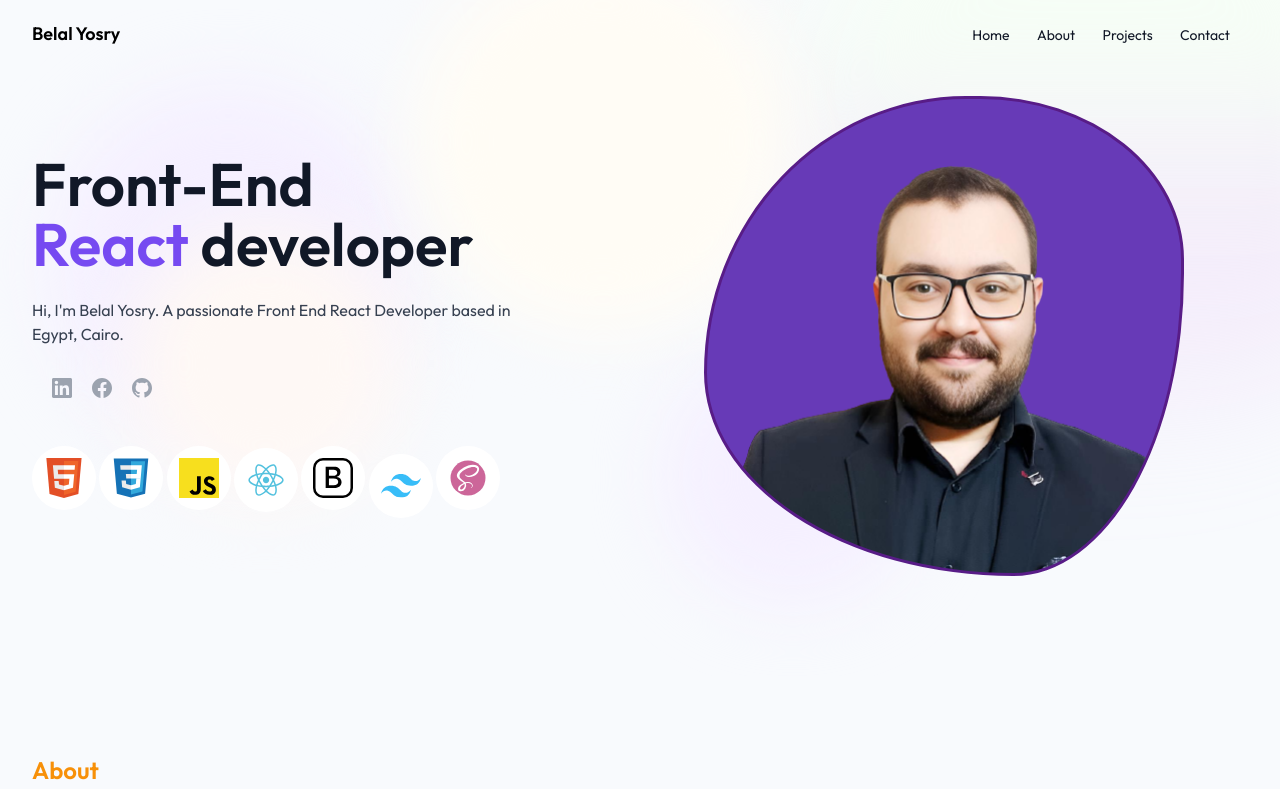
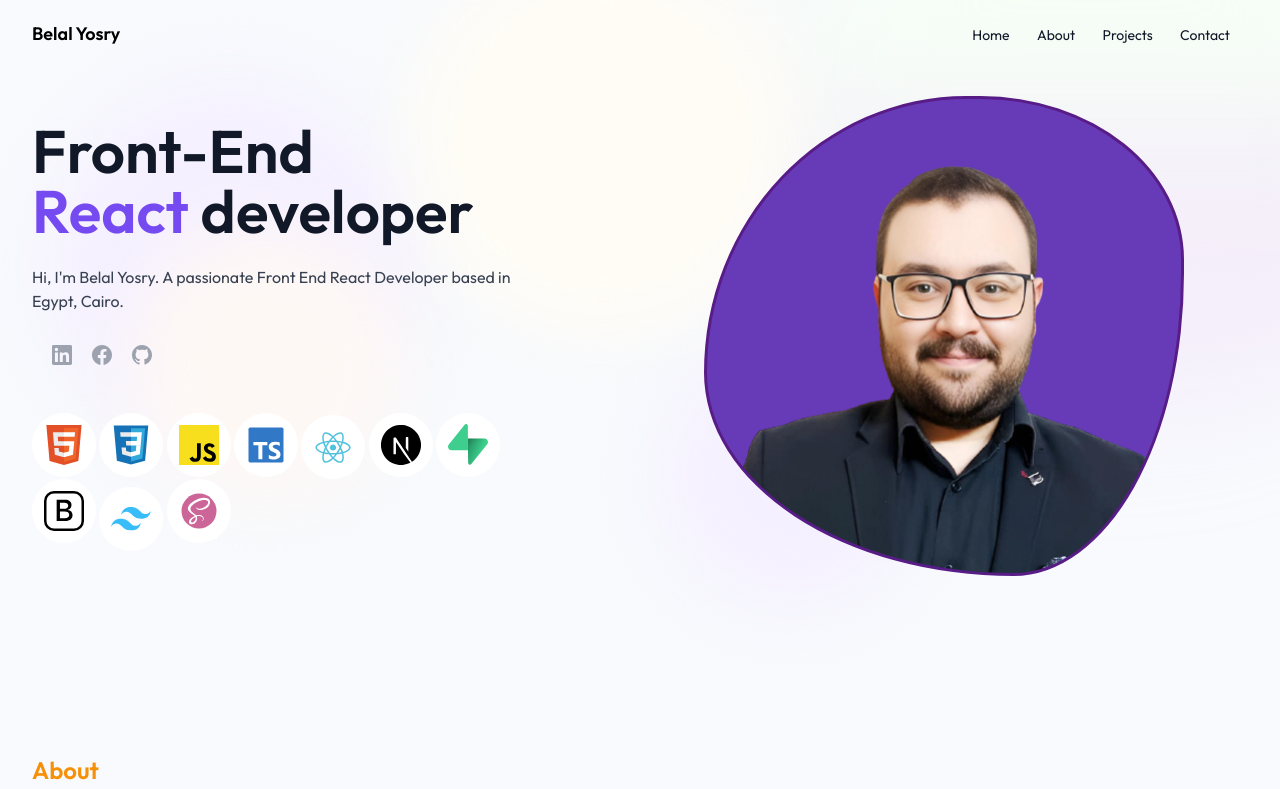
Before and after one commit to beloyosry/Belal-Portfolio, a plain HTML site: page index.html in a window 1280 px wide. Shown: the top 789 px of the page. Drawn offline with Linux system fonts and the light colour scheme.

Commit message:
updated skills logos

```diff
--- a/index.html
+++ b/index.html
@@ -110,6 +110,8 @@
                 </h2>
                 <p class="font-normal text-xs md:text-base text-gray-700 dark:text-gray-400 py-3 md:py-6">Hi, I'm
                     Belal Yosry. A passionate Front End React Developer based in Egypt, Cairo.</p>
+
+                <!-- Links -->
                 <div class="flex justify-center md:justify-start pt-1 md:pt-2 pb-4 md:pb-12">
                     <a href="https://www.linkedin.com/in/belal-yosry-1a6009219/" aria-label="Linkedin Account">
                         <svg class="w-5 h-5 fill-gray-400 dark:fill-white hover:fill-primary-500 dark:hover:fill-primary-500 ml-5"
@@ -136,6 +138,8 @@
                         </svg>
                     </a>
                 </div>
+
+                <!-- Skills Logos -->
                 <div class="pb-6 md:pb-0">
                     <div data-aos="fade-up-right">
                         <div
@@ -151,12 +155,24 @@
                             <img class="w-10" src="assets/images/js.svg" alt="js" loading="lazy">
                         </div>
                         <div
+                            class="shadow-card bg-white dark:bg-dark rounded-full inline-flex items-center justify-center h-16 w-16">
+                            <img class="w-10" src="assets/images/typescript.svg" alt="typescript" loading="lazy">
+                        </div>
+                        <div
                             class="shadow-card  bg-white dark:bg-dark rounded-full inline-flex items-center justify-center h-16 w-16">
                             <img class="w-10" src="assets/images/react.svg" alt="react" loading="lazy">
                         </div>
                         <div
                             class="shadow-card bg-white dark:bg-dark rounded-full inline-flex items-center justify-center h-16 w-16">
-                            <img class="w-10" src="assets/images/bootstrap.svg" alt="tailwind" loading="lazy">
+                            <img class="w-10" src="assets/images/next-js.svg" alt="next.js" loading="lazy">
+                        </div>
+                        <div
+                            class="shadow-card bg-white dark:bg-dark rounded-full inline-flex items-center justify-center h-16 w-16">
+                            <img class="w-10" src="assets/images/supabase.svg" alt="supabase" loading="lazy">
+                        </div>
+                        <div
+                            class="shadow-card bg-white dark:bg-dark rounded-full inline-flex items-center justify-center h-16 w-16">
+                            <img class="w-10" src="assets/images/bootstrap.svg" alt="bootstrap" loading="lazy">
                         </div>
                         <div
                             class="shadow-card bg-white dark:bg-dark rounded-full inline-flex items-center justify-center h-16 w-16">
```
Also changed, not shown: assets/images/next-js.svg (added), assets/images/supabase.svg (added), assets/images/typescript.svg (added).
